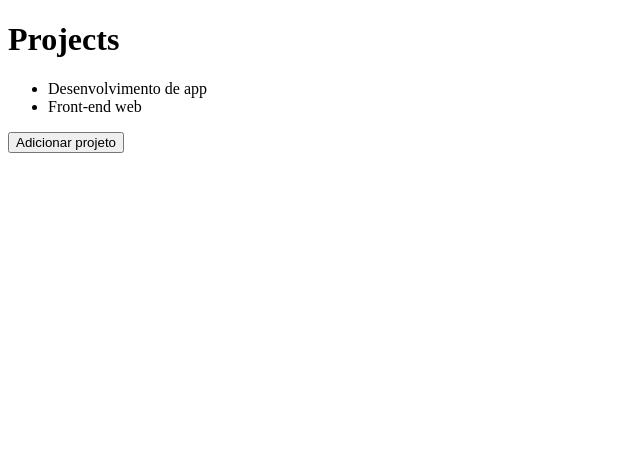
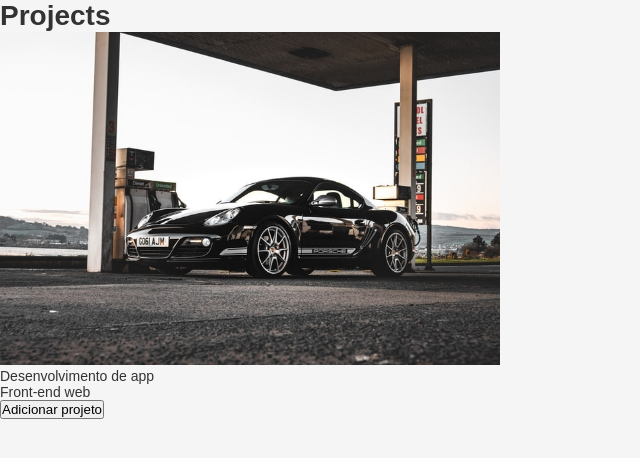
Before and after one commit to matheusfbonfim/bootcamp-gostack11-exercicios, a React app in the folder fase-01/frontend-reactJS/: page / in a window 1280 px wide. Shown: the top 458 px of the page, without its empty margins (0-640 px from the left). Built offline with nearby package versions, Linux system fonts and the light colour scheme.

Commit message:
Update CSS

```diff
--- /dev/null
+++ b/fase-01/frontend-reactJS/src/App.css
@@ -0,0 +1,12 @@
+*{
+  margin: 0;
+  padding: 0;
+  outline: 0;
+  box-sizing: border-box;
+}
+
+body{
+  background: #f5f5f5;
+  font: 14px sans-serif;
+  color: #333;
+}
--- a/fase-01/frontend-reactJS/src/App.js
+++ b/fase-01/frontend-reactJS/src/App.js
@@ -1,5 +1,12 @@
 // Importa o react
 import React, {useState} from 'react';
+
+// Importando o estilo -> Webpack reconhece e aplica o estilo
+// Webpack se encarrega de aplicar tudo que for implementado em App.css
+import './App.css';
+
+// Importando a imagem
+import backgroundImage from './assets/background.jpeg'
 
 // Importando o componente Header - cabeçalho
 import Header from './components/Header';
@@ -37,6 +44,8 @@
     <>
       <Header title="Projects"/>
 
+      <img width= {500} src={backgroundImage} alt=""/>
+
       <ul>
         {projects.map(project => <li key={project}>{project}</li>)}
       </ul>
--- a/fase-01/frontend-reactJS/webpack.config.js
+++ b/fase-01/frontend-reactJS/webpack.config.js
@@ -33,6 +33,27 @@
           loader: "babel-loader",
         },
       },
+      // Regra para converter arquivos CSS
+      {
+        // Identificando o tipo de arquivo
+        test: /\.css$/,
+        // Exclui os arquivos css do node_modules
+        exclude: /node_modules/,
+        // Loaders que serão utilizados na conversão
+        use: [
+          {loader: 'style-loader'},
+          {loader: 'css-loader'},
+        ]
+      },
+      // Regra para arquivos, como imagens
+      {
+        test: /.*\.(gif|png|jpe?g)$/i,
+        // Loader utilizado na conversão
+        use: {
+          loader: "file-loader",
+        }
+
+      },
     ]
   },
 }
```
Also changed, not shown: fase-01/frontend-reactJS/package.json (+7 -0 lines), fase-01/frontend-reactJS/src/assets/background.jpeg (added), 1 other file (tests, documents, lock files or other folders).
